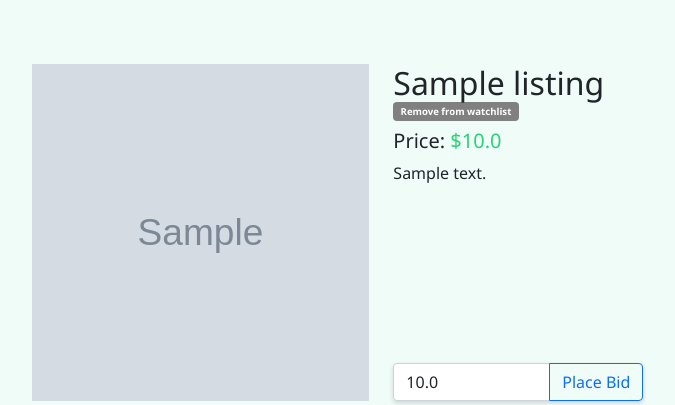
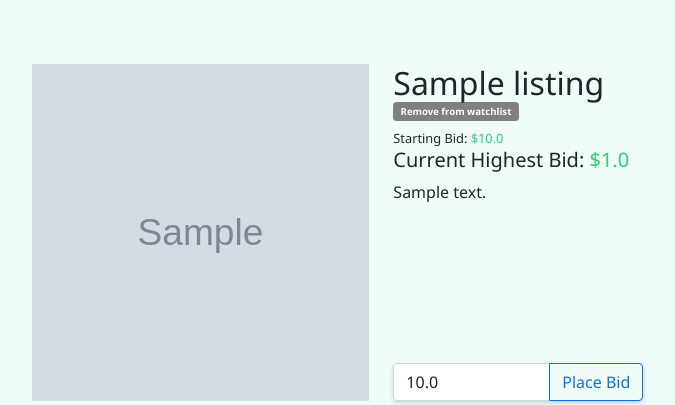
Before and after one commit to aremis9/eBarg, a Django app: page /listing/1/ in a window 1280 px wide. Shown: the part 132-537 px from the top of the page, without its empty margins (78-753 px from the left). Run offline with Django 3.2, Linux system fonts and the light colour scheme; a user stored in the database is signed in; tables that the repository leaves empty hold one stand-in row (values such as "Sample post"); grey boxes marked "Sample" are stand-in pictures.

Commit message:
add biddings

```diff
--- a/auctions/admin.py
+++ b/auctions/admin.py
@@ -6,5 +6,5 @@ from .models import *
 admin.site.register(User, UserAdmin)
 admin.site.register(Listing, ListingAdmin)
 admin.site.register(Watchlist, WatchlistAdmin)
-admin.site.register(Bid)
+admin.site.register(Bid, BidAdmin)
 admin.site.register(Comment, CommentAdmin)
--- a/auctions/models.py
+++ b/auctions/models.py
@@ -49,7 +49,9 @@ class Bid(models.Model):
     listing = models.ForeignKey(Listing, on_delete=models.CASCADE, blank=False, related_name="listing")
     bidder = models.ForeignKey(User, on_delete=models.CASCADE, blank=False, related_name="bidder")
     bid = models.FloatField()
-    is_highest = models.BooleanField(default=False)
+
+    def __str__(self):
+        return f"{self.bidder}: {self.listing} for ${self.bid}"
 
 
 class Comment(models.Model):
@@ -68,5 +70,8 @@ class ListingAdmin(admin.ModelAdmin):
 class WatchlistAdmin(admin.ModelAdmin):
     list_display = ("watcher",)
 
+class BidAdmin(admin.ModelAdmin):
+    list_display = ("listing", "bid", "bidder")
+
 class CommentAdmin(admin.ModelAdmin):
     list_display = ("listing", "commenter", "date", "comment")
--- a/auctions/templates/auctions/listing.html
+++ b/auctions/templates/auctions/listing.html
@@ -22,17 +22,18 @@
                             <a class="btn badge bg-primary ctgry-badge watchlist" href="#">Add to watchlist</a>
                         {% endif %}
                     </h2>
-                    <h5>Price: <span class="price">${{ listing.price }}</span></h5>
+                    <p style="font-size: 0.8rem;margin-bottom: 0;">Starting Bid: <span class="price">${{ listing.price }}</span></p>
+                    <h5>Current Highest Bid: <span class="price">${{ highestbid }}</span></h5>
                     <p>{{ listing.description }}</p>
                 </div>
                 <div class="placebid">
                     <!-- <a href="" style="text-decoration: none;">
                         Add to Watchlist <img src="{# static 'auctions/img/star-regular.svg' #}" alt="*" style="width: 20px; vertical-align: middle; padding-bottom: 4px;">
                     </a> -->
-                    <form action="{% url 'login' %}" method="post" class="addcomment" style="padding: 0;">
+                    <form action="/listing/{{ listing.id }}/" method="post" class="addcomment" style="padding: 0;">
                         {% csrf_token %}
                         <div class="input-group mb-3"">
-                            <input type="number" min="{{ listing.price }}" value="{{ listing.price }}" class="form-control" placeholder="$" aria-label="$" aria-describedby="button-addon2">
+                            <input type="number" name="bid" min="{{ listing.price }}" value="{{ listing.price }}" class="form-control" placeholder="$" aria-label="$" aria-describedby="button-addon2">
                             <input class="btn btn-outline-primary" type="submit" id="button-addon2" value="Place Bid">
                         </div>
                     </form>
--- a/auctions/views.py
+++ b/auctions/views.py
@@ -119,8 +119,7 @@ def listing0(request):
 
 def listing(request, id):
     listing = Listing.objects.get(pk=id)
-    comments = list(Comment.objects.filter(listing=id))
-    print(comments)
+    message = ''
     if request.method == "POST":
         if 'user' and 'listing' in request.POST:
             username = request.POST["user"]
@@ -152,19 +151,56 @@ def listing(request, id):
 
             return HttpResponse(json.dumps(is_watching))
 
+        elif 'bid' in request.POST:
+            bid = request.POST['bid']
+            bidder = User.objects.get(username=request.user)
+
+            try:
+                bid = float(bid)
+            except ValueError:
+                message = 'Invalid Bid!'
+
+            if message != 'Invalid Bid!':
+                highest = Bid.objects.latest('bid')
+                bidrule = '''The bid must be greater than the current highest bid'''
+                print(highest)
+                print(bidrule)
+                if listing.price == highest.bid:
+                    if bid >= listing.price:
+                        pass
+                    else:
+                        message = bidrule
+                if bid >= listing.price and bid > highest.bid:
+                    pass
+                else:
+                    message = bidrule
+
+                if message != bidrule:
+
+                    addbid = Bid(
+                        listing=listing,
+                        bidder=bidder,
+                        bid=bid,
+                    )
+
+                    addbid.save()
+
         elif 'comment' in request.POST:
             commenter = User.objects.get(username=request.user)
             comment = request.POST['comment']
 
-            addcomment = Comment(
-                listing=listing,
-                commenter=commenter,
-                comment=comment
-            )
+            if not comment:
+                message = 'Comment must not be empty!'
+            else:
+                addcomment = Comment(
+                    listing=listing,
+                    commenter=commenter,
+                    comment=comment
+                )
 
-            addcomment.save()
+                addcomment.save()
 
-            comments.append(addcomment)
+                comments.append(addcomment)
 
     userpk = User.objects.get(username=request.user).pk
     userwatchlist = list(Watchlist.objects.filter(watcher=userpk).values_list('listing', flat=True))
@@ -174,8 +210,14 @@ def listing(request, id):
         is_watching = False
 
 
+    highestbid = Bid.objects.latest('bid').bid
+    print(highestbid)
+    comments = list(Comment.objects.filter(listing=id))
+
     return render(request, "auctions/listing.html", {
+        'message': message,
         'listing': listing,
+        'highestbid': highestbid,
         'is_watching': is_watching,
         'comments': comments
     })
@@ -236,6 +278,15 @@ def create(request):
 
         new_listing.save()
 
+
+        current_price = Bid(
+            listing=new_listing,
+            bidder=creator,
+            bid=price
+        )
+
+        current_price.save()
+
         return HttpResponseRedirect('/')
 
 
```
Also changed, not shown: auctions/migrations/0008_remove_bid_is_highest.py (added).
